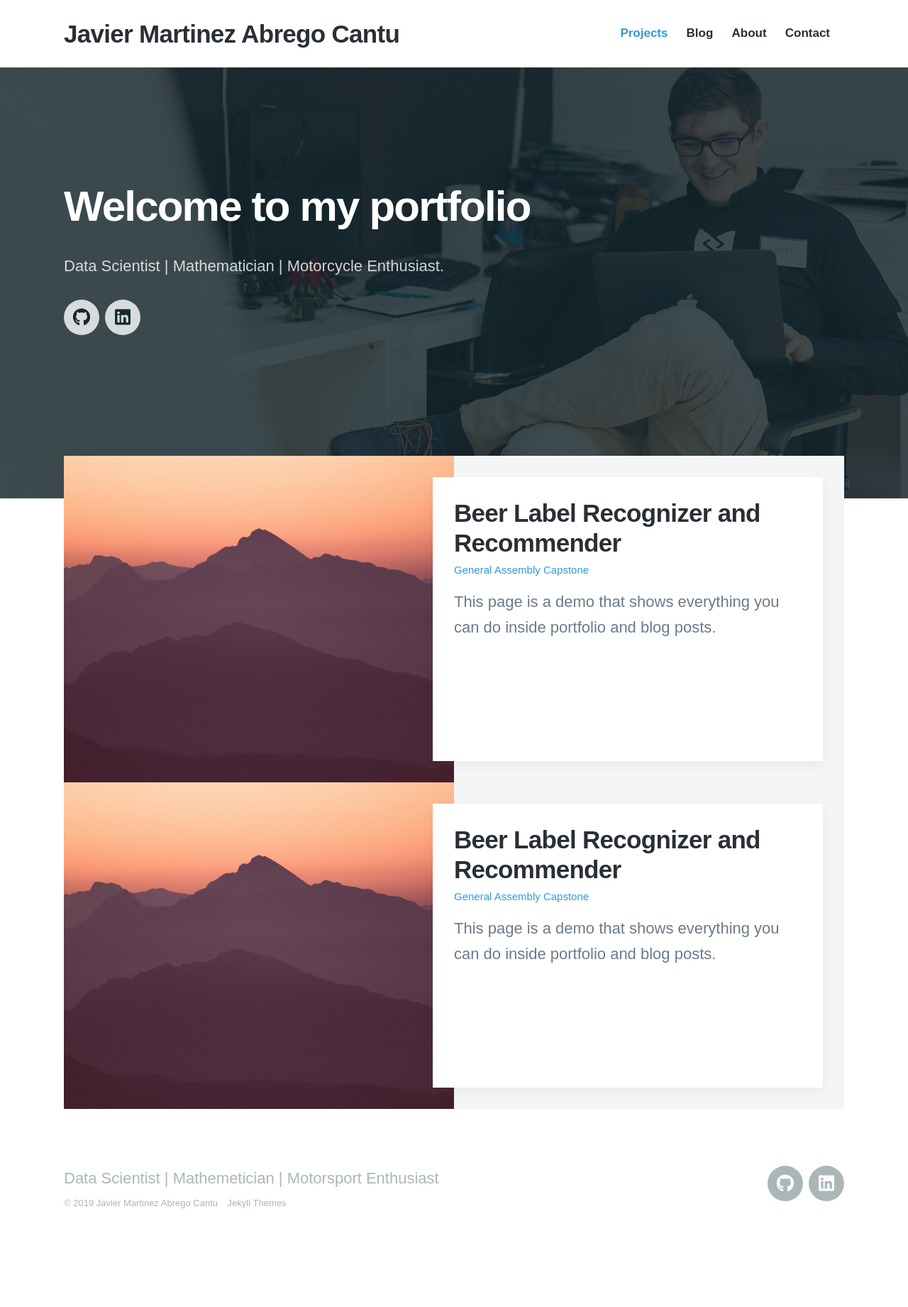
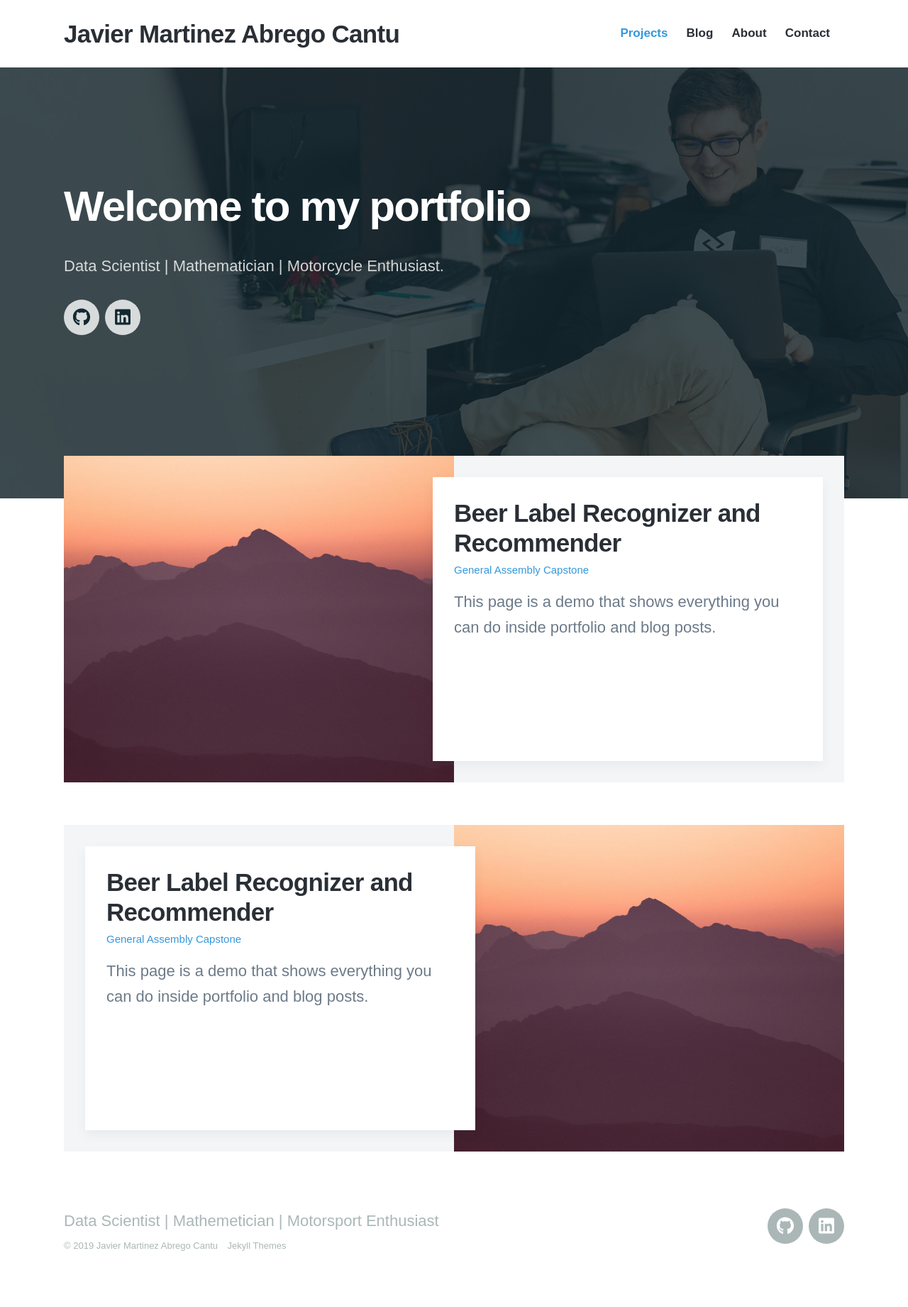
Before and after one commit to javimtza/javimtza.github.io, a Jekyll site: the page built from index.html, in a window 1280 px wide. Shown: the whole page at 71% size. Built offline with Jekyll 4.4.1, drawn with Linux system fonts in a browser that asks for light colours; nearby versions of some CDN libraries; some web fonts are replaced; before the commit the page ends 1781 px from its top, so only the background shows below that.

Commit message:
Update index.html

```diff
--- a/index.html
+++ b/index.html
@@ -44,15 +44,7 @@
 
 		</article>
 
-		{% endfor %}
-
-	</div>
-
-		<div class="wrap">
-
-		{% for project in site.projects reversed %}
-
-		<article class="post">
+				<article class="post">
 
 			<div class="post__image-wrap">
 				<div class="post__image" style="background-image: url({{ project.featured_image }})"></div>
```
